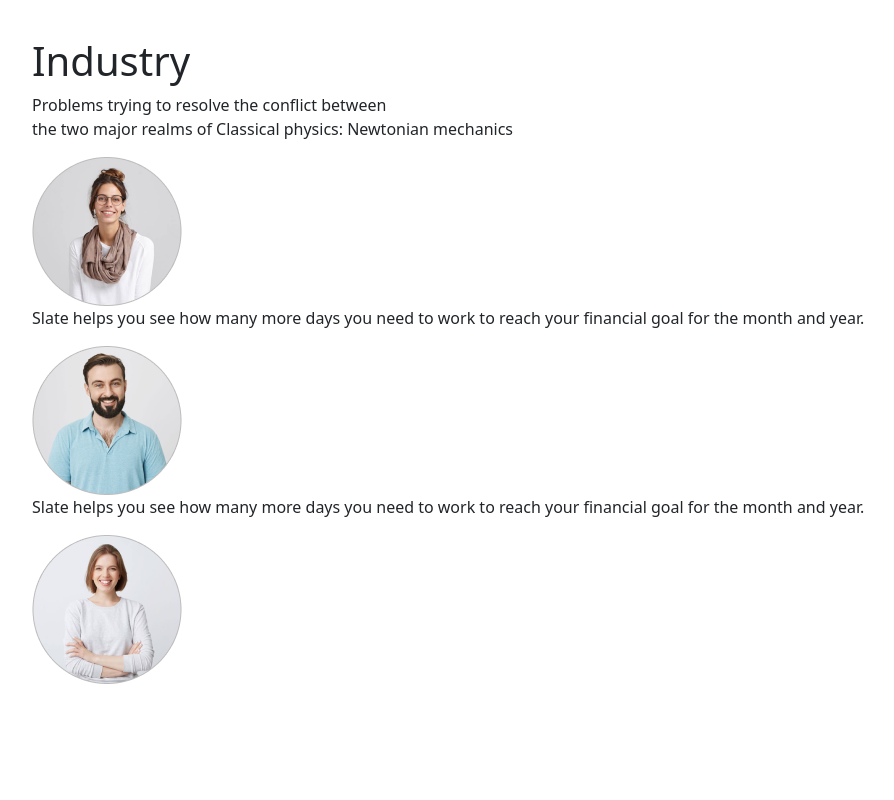
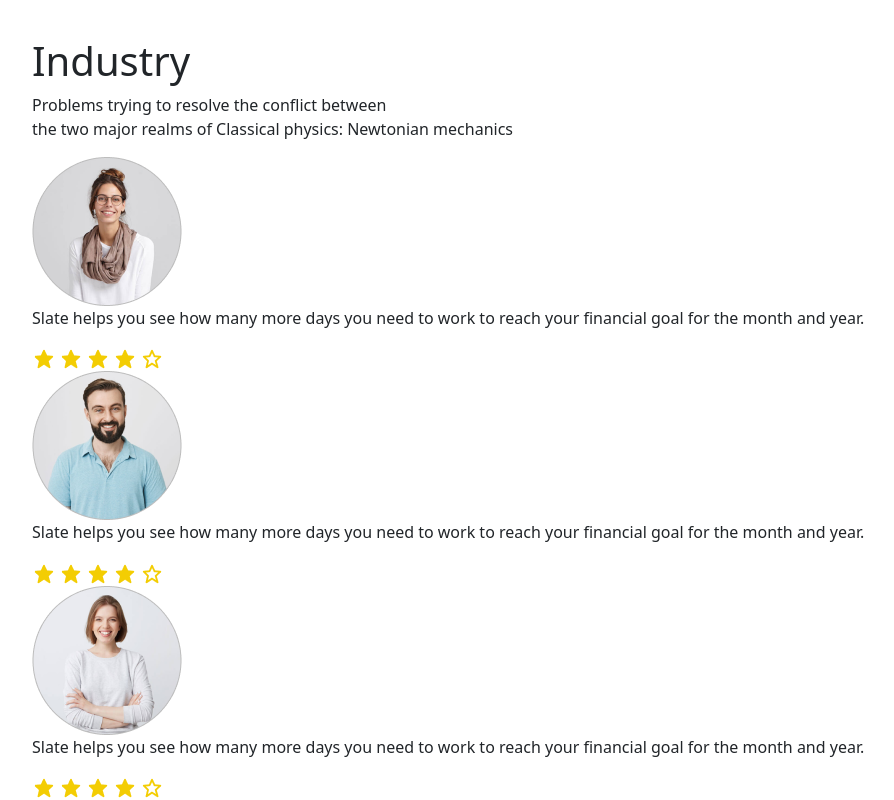
Before and after one commit to D4FF137/maket-pozdeev, a plain HTML site: page site/index.html in a window 1280 px wide. Shown: the part 1325-2125 px from the top of the page, without its empty margins (50-944 px from the left). Before the commit the page ends 2009 px from the top, so only its background shows below. Drawn offline with nearby package versions, Linux system fonts and the light colour scheme.

Commit message:
Add files via upload
сделал html для всех 3 карточек 2 секции

```diff
--- a/site/index.html
+++ b/site/index.html
@@ -149,6 +149,7 @@ Now we have given up.
                 many more days you need
                 to work to reach your financial
                 goal for the month and year.</p>
+                <img src="./stars.png" alt="">
             </div>
             <div class="section2-card">
               <img src="./icon2.png" alt="">
@@ -158,9 +159,17 @@ many more days you need
 to work to reach your financial
 goal for the month and year.
               </p>
+              <img src="./stars.png" alt="">
             </div>
             <div class="section2-card">
               <img src="./icon3.png" alt="">
+              <p>
+                Slate helps you see how
+many more days you need
+to work to reach your financial
+goal for the month and year.
+              </p>
+              <img src="./stars.png" alt="">
             </div>
           </div>
         </div>
```
